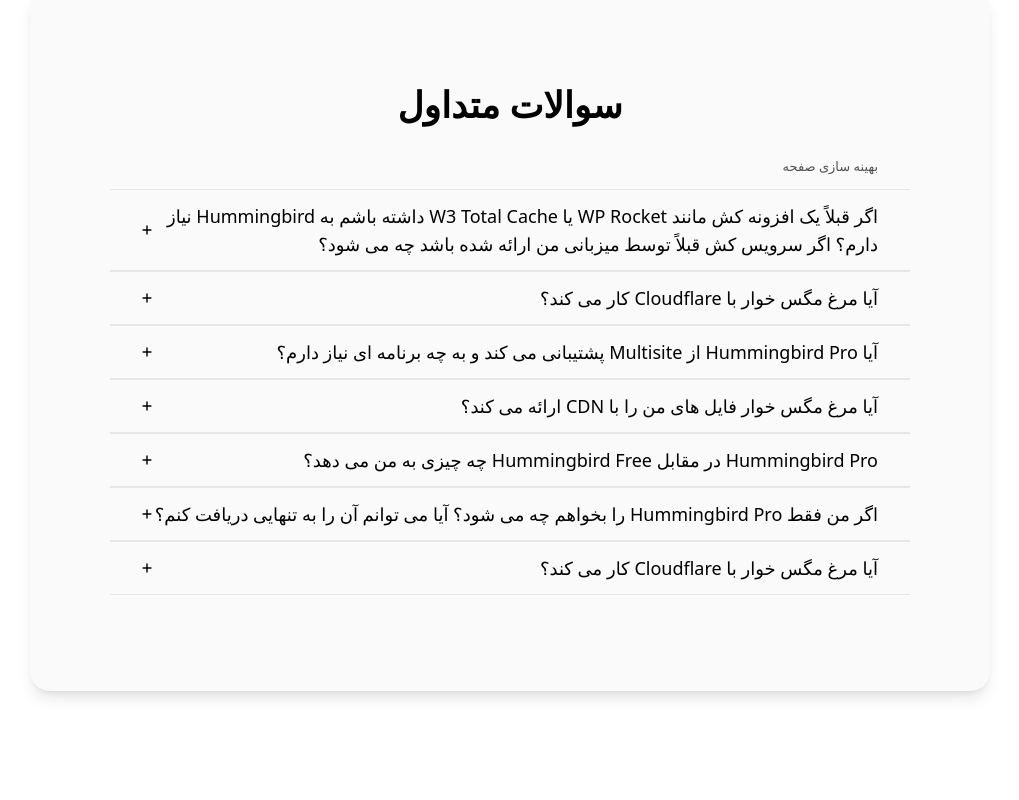
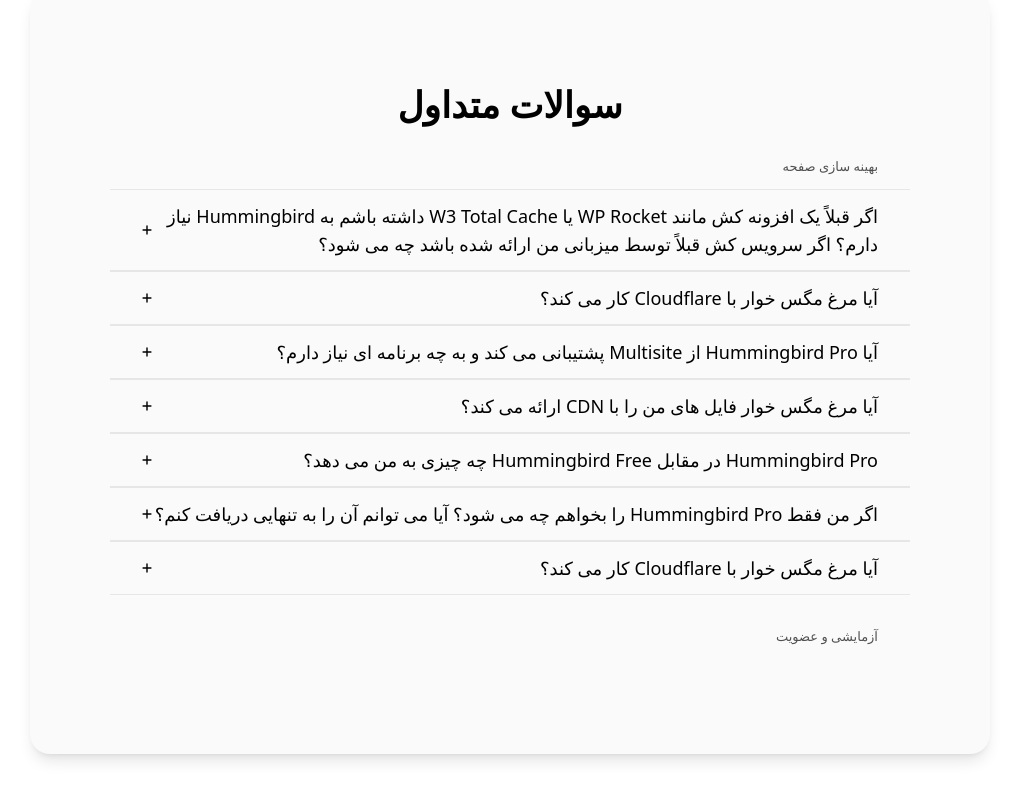
Before and after one commit to mahyarErshad/hummingbird, a React (Create React App) app: page / in a window 1280 px wide. Shown: the part 6266-7066 px from the top of the page, without its empty margins (130-1149 px from the left). Before the commit the page ends 7005 px from the top, so only its background shows below. Built offline with nearby package versions, Linux system fonts and the light colour scheme; a web font is replaced by a local one.

Commit message:
Another p tag is added

```diff
--- a/src/Components/Body/FAQ.jsx
+++ b/src/Components/Body/FAQ.jsx
@@ -17,6 +17,7 @@ function FAQ() {
       <FAQCard title="Hummingbird Pro در مقابل Hummingbird Free چه چیزی به من می دهد؟" description="تعدادی ویژگی پیشرفته وجود دارد که با نسخه رایگان پیدا نخواهید کرد، از جمله: نظارت بر زمان (به طور پیش فرض در تمام سایت های میزبانی شده جدید WPMU DEV فعال است) و Pro Notifications (فعال کردن و مدیریت اعلان ها/گزارش ها برای ویژگی های پیشرفته). همچنین، از آنجایی که Hummingbird Pro فقط با یک طرح عضویت WPMU DEV در دسترس است، به طور پیش‌فرض به کل مجموعه ابزارهای عملکرد، امنیت، پشتیبان‌گیری و برچسب‌گذاری سفید دسترسی خودکار دریافت می‌کنید – نیازی نیست به پشتیبانی تخصصی 24/7/365 اشاره کنیم. (از جمله چت زنده)." />
       <FAQCard title="اگر من فقط Hummingbird Pro را بخواهم چه می شود؟ آیا می توانم آن را به تنهایی دریافت کنم؟" description="این یک نوع معامله بسته در اینجاست (به روشی خوب!). هر طرح WPMU DEV دارای تعدادی پلاگین حرفه ای (از جمله Hummingbird Pro) برای کمک به بهینه سازی عملکرد، امنیت، به روز رسانی، پشتیبان گیری، برچسب گذاری سفید و موارد دیگر است. ما اطمینان حاصل کرده‌ایم که برنامه پایین‌ترین اعضای ما به‌طور باورنکردنی مقرون‌به‌صرفه و همتراز با هزینه عادی یک افزونه حرفه‌ای وردپرس است. همچنین اگر می‌خواهید دیگر افزونه‌های حرفه‌ای ما و The Hub را فعال یا استفاده کنید، کاملاً به شما بستگی دارد - آنها را به عنوان ابزارهای پاداشی در نظر بگیرید که در صورت نیاز وجود دارند." />
       <FAQCard title="آیا مرغ مگس خوار با Cloudflare کار می کند؟" description="" />
+      <p className="mt-8 mr-8 mb-3 ml-0 text-[#505050] text-[0.8125rem] font-medium self-start">آزمایشی و عضویت</p>
     </section>
   );
 }
```
